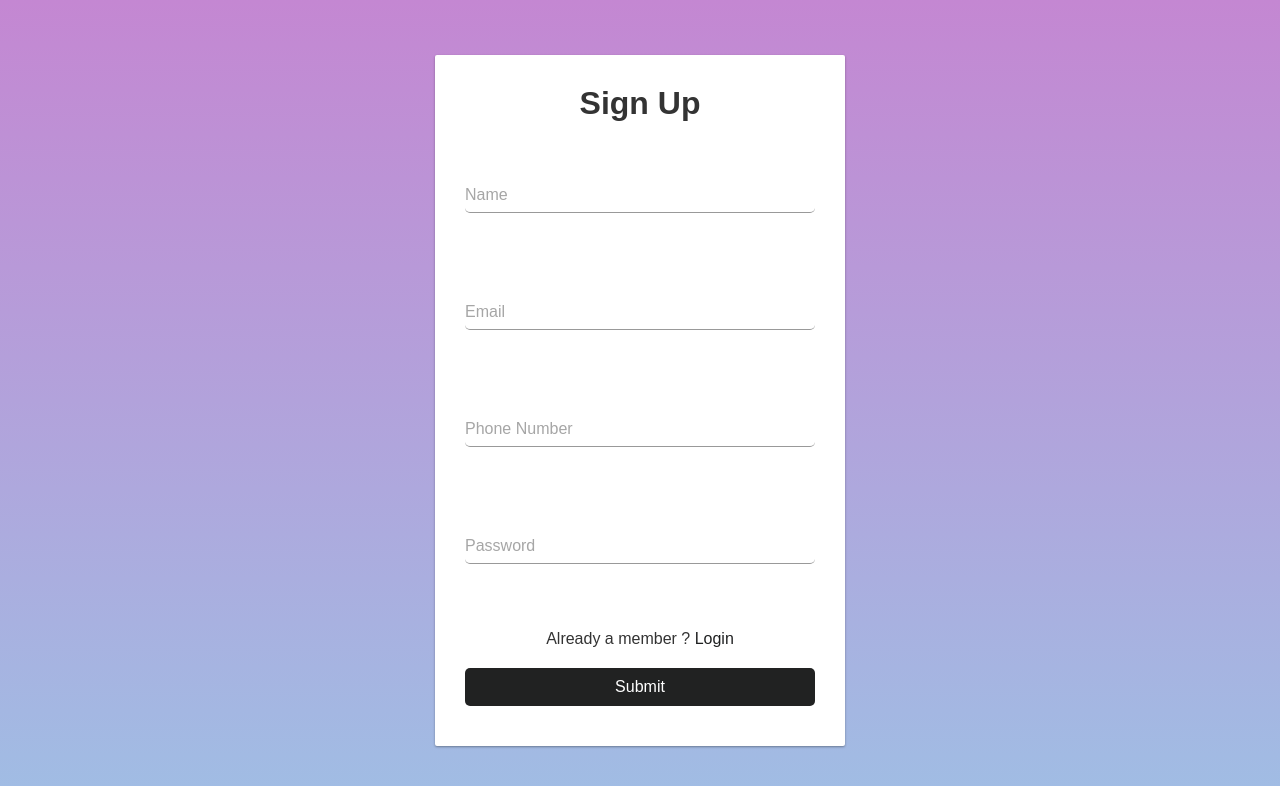
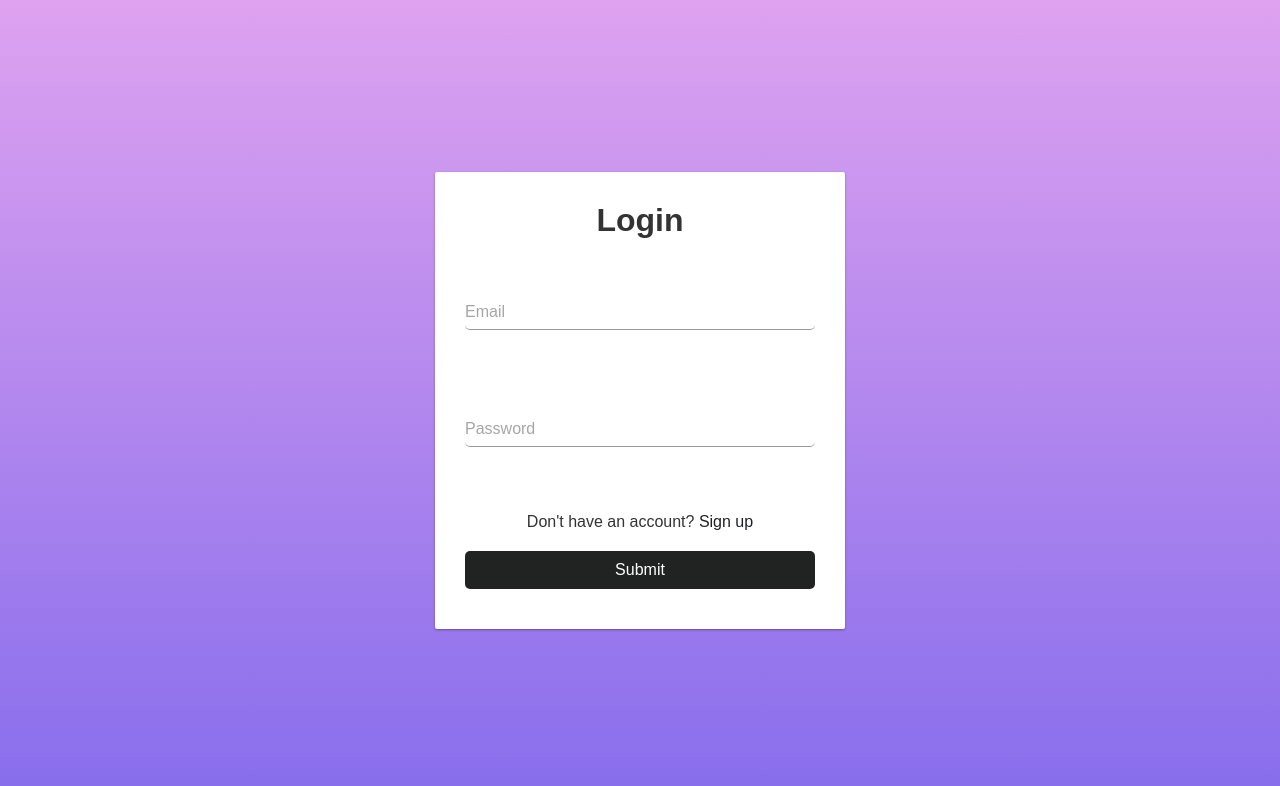
Before and after one commit to lakshminarayana524/Event-Remainder-App, a React (Create React App) app: page /signup in a window 1280 px wide. Shown: the top 786 px of the page. Built offline with nearby package versions, Linux system fonts and the light colour scheme.

Commit message:
channged auth

```diff
--- a/src/api.js
+++ b/src/api.js
@@ -3,19 +3,15 @@ import axios from 'axios';
 import { toast } from 'react-toastify';
 import 'react-toastify/dist/ReactToastify.css';
 
-
-
 const api = axios.create({
-    baseURL: 'https://event-remainder-app.onrender.com/api',
-    // baseURL:'http://localhost:5000/api',
-    withCredentials: true,
+    baseURL: 'http://localhost:5000/api',
 });
 
 api.interceptors.request.use(config => {
-    const token = localStorage.getItem('token');
+    const userId = localStorage.getItem('userId');
 
-    if (token) {
-        config.headers.Authorization = `Bearer ${token}`;
+    if (userId) {
+        config.headers['user-id'] = userId;
     }
     return config;
 });
--- a/src/components/login.js
+++ b/src/components/login.js
@@ -10,7 +10,6 @@ const Login = () => {
     const [email, setEmail] = useState('');
     const [password, setPassword] = useState('');
     const [loading, setLoading] = useState(false);
-    const [islog, setlog] = useState(false);
     const navigate = useNavigate();
 
     const handleSubmit = async (e) => {
@@ -22,6 +21,7 @@ const Login = () => {
 
             if (res.data.msg === 'Login Successful') {
                 localStorage.setItem('token', res.data.token);
+                localStorage.setItem('userId', res.data.userId); // Store userId
                 navigate('/dash');
                 setLoading(false);
             } else {
--- a/src/components/signup.js
+++ b/src/components/signup.js
@@ -1,112 +1,86 @@
 import React, { useState } from 'react';
-import './styles/signup.css';
-import axios from 'axios';
+import './styles/login.css';
+import { toast, ToastContainer } from 'react-toastify';
 import 'react-toastify/dist/ReactToastify.css';
-import { toast, ToastContainer } from 'react-toastify';
 import { useNavigate } from 'react-router-dom';
-import api from '../api'
+import Loader from './loader';
+import api from '../api';
 
-const Signup = () => {
-    const [name, setname] = useState('');
+const Login = () => {
     const [email, setEmail] = useState('');
-    const [phone, setphone] = useState('');
     const [password, setPassword] = useState('');
-    const [retypePassword, setRetypePassword] = useState('');
-    const [passwordError, setPasswordError] = useState('');
+    const [loading, setLoading] = useState(false);
     const navigate = useNavigate();
 
-    axios.defaults.withCredentials = true;
+    const handleSubmit = async (e) => {
+        e.preventDefault();
+        setLoading(true);
 
-    const validatePassword = () => {
-        const passwordRegex = /^(?=.*[A-Z])(?=.*\d)(?=.*[@$!%*?&])[A-Za-z\d@$!%*?&]{8,}$/;
-        if (!passwordRegex.test(password)) {
-            setPasswordError('Password must contain at least 8 characters, one uppercase letter, one number, and one special character.');
-            return false;
+        try {
+            const res = await api.post(`/auth/login`, { email, password });
+
+            if (res.data.msg === 'Login Successful') {
+                localStorage.setItem('token', res.data.token);
+                localStorage.setItem('userId', res.data.userId); // Store userId
+                navigate('/dash');
+                setLoading(false);
+            } else {
+                toast.error(res.data.msg, { autoClose: 3000 });
+                setLoading(false);
+            }
+        } catch (err) {
+            console.error("Login failed:", err);
+            toast.error('Login failed', { autoClose: 3000 });
+            setLoading(false);
+        } finally {
+            setLoading(false);
         }
-        return true;
     };
 
-    const handleSubmit = (e) => {
-        e.preventDefault();
-        let newError = '';
-        if (!password) {
-            newError = 'Password is required.';
-        } else if (!retypePassword) {
-            newError = 'Retype Password is required.';
-        } else if (password !== retypePassword) {
-            newError = 'Passwords do not match.';
-        } else if (!validatePassword()) {
-            return;
-        }
-        if (newError) {
-            setPasswordError(newError);
-            return;
-        }
-        api.post(`/auth/signup`, { name, email,phoneNumber:phone ,password })
+    if (loading) {
+        return <Loader />;
+    }
 
-            .then((res) => {
-                if (res.data.msg === 'Email already exist') {
-                    setPasswordError(res.data.msg);
-                    toast.error(res.data.msg,{ autoClose: 3000 }); // Display error toast
-                }
-                if (res.data.msg === 'User Created Successfully') {
-                    toast.success('Successfully stored details',{ autoClose: 3000 }); // Display success toast
-                    setTimeout(() => {
-                        navigate('/login');
-                    }, 2000);
-                    setname('');
-                    setEmail('');
-                    setPassword('');
-                    setRetypePassword('');
-                }
-            });
-    };
-
-    const handleLogin = () => {
-        setTimeout(() => {
-            navigate('/login');
-        }, 2000);
-    };
+    const handleSignup = () => {
+        navigate('/signup');
+    }
 
     const handleEnter = (e) => {
-        if (e.key === 'Enter') {
+        if (e.key === "Enter") {
             handleSubmit(e);
         }
     }
 
     return (
-        <div className='signup-body'>
-            <div className='signup-container'>
-                <div className='signup-content'>
-                    <div className='signup-form'>
-                        <div className='signup-head'>
-                            <h1>Sign Up</h1>
+        <div className='login-body'>
+            <div className='login-container'>
+                <div className='login-content'>
+                    <div className='login-form'>
+                        <div className='login-head'>
+                            <h1>Login</h1>
                         </div>
-                        <div className="signup-input">
-                            <input type='text' name="Name" placeholder='Name' value={name} onChange={(e) => setname(e.target.value)} />
+                        <div className="login-input">
+                            <input
+                                type='email'
+                                placeholder='Email'
+                                value={email}
+                                onChange={(e) => setEmail(e.target.value)}
+                            />
                         </div>
-                        <div className="signup-input">
-                            <input type='email' name="Email" placeholder='Email' value={email} onChange={(e) => setEmail(e.target.value)} />
+                        <div className="login-input">
+                            <input
+                                type='password'
+                                placeholder='Password'
+                                value={password}
+                                onChange={(e) => setPassword(e.target.value)}
+                                onKeyDown={handleEnter}
+                            />
                         </div>
-                        <div className="signup-input">
-                            <input type='phone' name="phone" placeholder='Phone Number' value={phone} onChange={(e) => setphone(e.target.value)} />
+                        <div className='login-text'>
+                            <p>Don't have an account? <span className='login-text-span' onClick={handleSignup}>Sign up</span></p>
                         </div>
-                        <div className="signup-input">
-                            <input type='password' name="Password" placeholder='Password' value={password} onChange={(e) => setPassword(e.target.value)} />
-                        </div>
-                        {password && (
-                            <div className="signup-input">
-                                <input type="password" value={retypePassword} placeholder="Retype-Password" onKeyDown={handleEnter} onChange={(e) => setRetypePassword(e.target.value)} />
-                            </div>
-                        )}
-                        <div className='signup-text'>
-                            <p>Already a member ? <span className='signup-text-span' onClick={handleLogin}>Login</span></p>
-                        </div>
-                        <div className="signup-button">
+                        <div className="login-button">
                             <button onClick={handleSubmit}>Submit</button>
-                        </div>
-                        <div className={`signup-error ${passwordError ? 'blink' : ''}`}>
-                            {passwordError && <p className="error-message">{passwordError}</p>}
                         </div>
                     </div>
                 </div>
@@ -116,4 +90,4 @@ const Signup = () => {
     );
 }
 
-export default Signup;
+export default Login;
```
